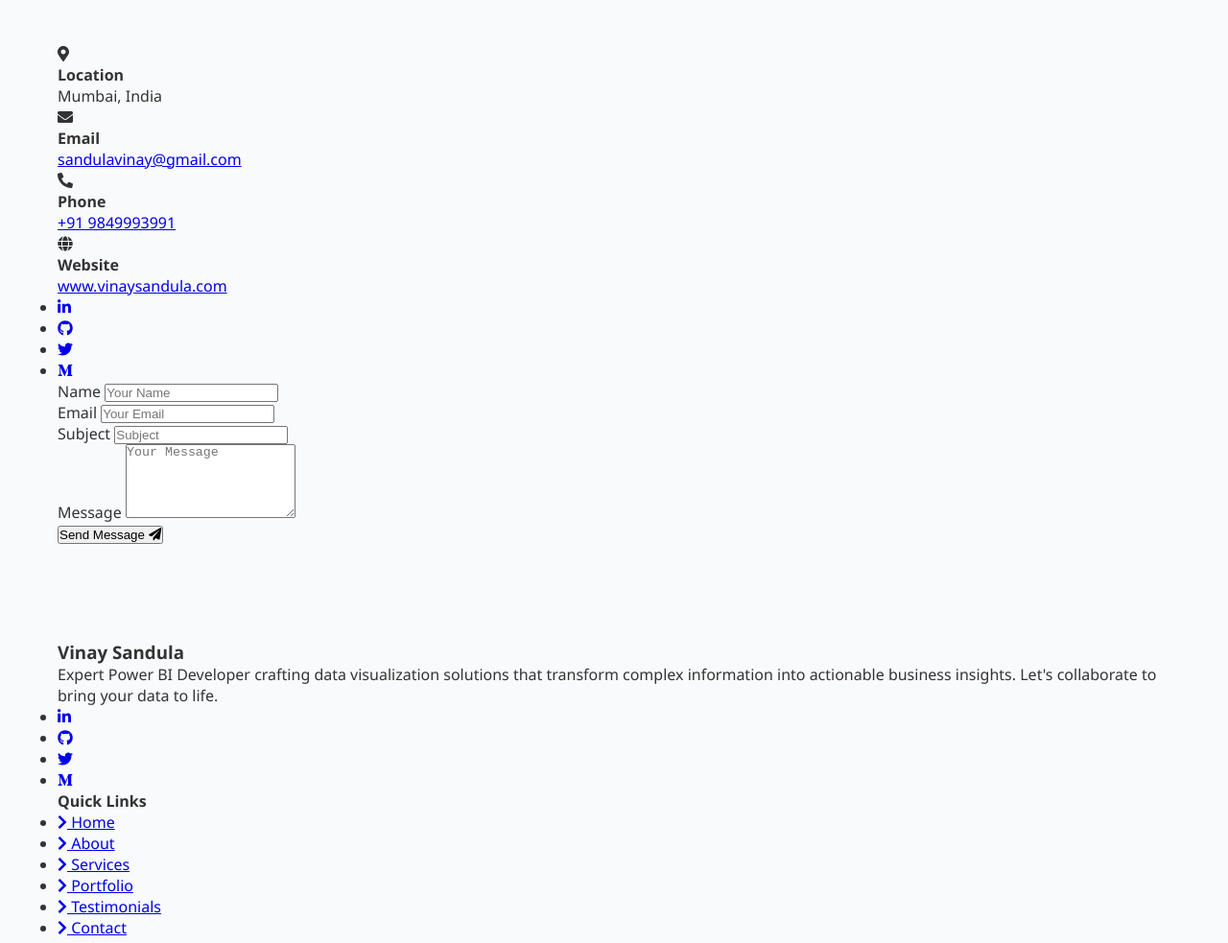
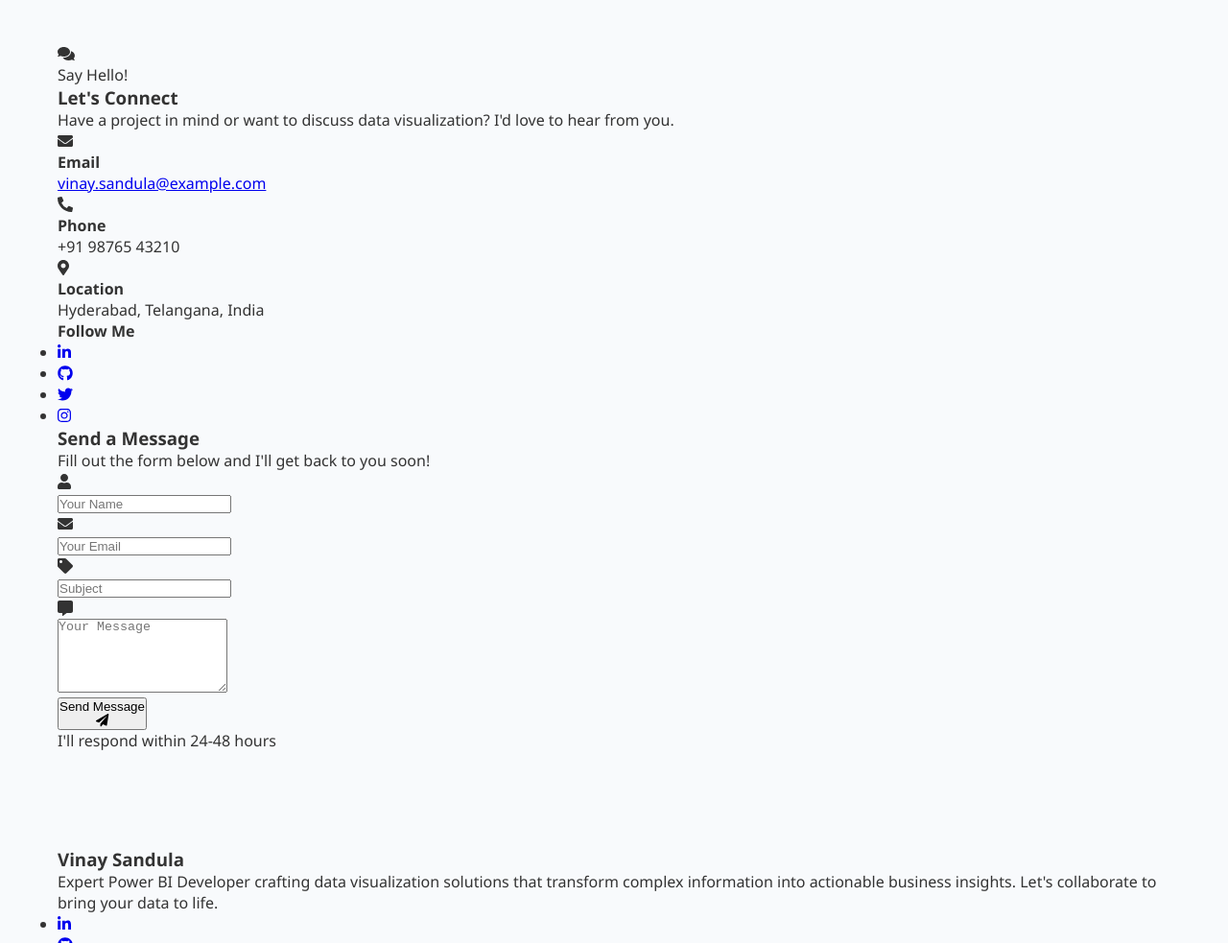
Before and after one commit to SandulaVinay/BI, a plain HTML site: page index.html in a window 1280 px wide. Shown: the part 3700-4683 px from the top of the page at 96% size. Drawn offline with Linux system fonts and the light colour scheme; a script that the page names is missing.

Commit message:
Index.html

```diff
--- a/index.html
+++ b/index.html
@@ -726,97 +726,151 @@
         </div>
       </div>
     </div>
- <section id="contact" class="fade-in">
+<section id="contact">
   <div class="container">
     <h2 class="section-title">Get In Touch</h2>
+
+    <!-- Decorative elements for visual appeal -->
+    <div class="contact-decoration">
+      <div class="decoration-circle"></div>
+      <div class="decoration-square"></div>
+      <div class="decoration-triangle"></div>
+    </div>
+
+    <div class="contact-wrapper">
+      <!-- Contact illustration -->
+      <div class="contact-illustration">
+        <div class="illustration-content">
+          <div class="illustration-circle"></div>
+          <div class="illustration-icon">
+            <i class="fas fa-comments"></i>
+          </div>
+        </div>
+      </div>
+
+      <!-- Contact container with enhanced design -->
       <div class="contact-container">
+        <!-- Left side - Contact Info -->
         <div class="contact-info">
-          <div class="contact-info-item">
-            <div class="contact-icon">
+          <div class="info-header">
+            <div class="info-badge">Say Hello!</div>
+            <h3>Let's Connect</h3>
+            <p>Have a project in mind or want to discuss data visualization? I'd love to hear from you.</p>
+          </div>
+
+          <div class="info-cards">
+            <div class="info-card">
+              <div class="info-card-icon">
+                <i class="fas fa-envelope"></i>
+              </div>
+              <div class="info-card-content">
+                <h4>Email</h4>
+                <a href="mailto:vinay.sandula@example.com">vinay.sandula@example.com</a>
+              </div>
+            </div>
+
+            <div class="info-card">
+              <div class="info-card-icon">
+                <i class="fas fa-phone-alt"></i>
+              </div>
+              <div class="info-card-content">
+                <h4>Phone</h4>
+                <p>+91 98765 43210</p>
+              </div>
+            </div>
+
+            <div class="info-card">
+              <div class="info-card-icon">
                 <i class="fas fa-map-marker-alt"></i>
               </div>
-            <div class="contact-info-content">
+              <div class="info-card-content">
                 <h4>Location</h4>
-              <p>Mumbai, India</p>
+                <p>Hyderabad, Telangana, India</p>
               </div>
             </div>
-          <div class="contact-info-item">
-            <div class="contact-icon">
-              <i class="fas fa-envelope"></i>
           </div>
-            <div class="contact-info-content">
-              <h4>Email</h4>
-              <a href="mailto:sandulavinay@gmail.com">sandulavinay@gmail.com</a>
-            </div>
-          </div>
-          <div class="contact-info-item">
-            <div class="contact-icon">
-              <i class="fas fa-phone-alt"></i>
-            </div>
-            <div class="contact-info-content">
-              <h4>Phone</h4>
-              <a href="tel:+919849993991">+91 9849993991</a>
-            </div>
-          </div>
-          <div class="contact-info-item">
-            <div class="contact-icon">
-              <i class="fas fa-globe"></i>
-            </div>
-            <div class="contact-info-content">
-              <h4>Website</h4>
-              <a href="https://www.vinaysandula.com" target="_blank" rel="noopener noreferrer">www.vinaysandula.com</a>
-            </div>
-          </div>
+
+          <div class="social-section">
+            <h4>Follow Me</h4>
             <ul class="social-links">
               <li>
-              <a href="https://www.linkedin.com/in/vinay-sandula" class="social-link" title="LinkedIn" target="_blank" rel="noopener noreferrer">
+                <a href="#" class="social-link linkedin">
                   <i class="fab fa-linkedin-in"></i>
                 </a>
               </li>
               <li>
-              <a href="https://github.com/https://github.com/SandulaVinay" class="social-link" title="GitHub" target="_blank" rel="noopener noreferrer">
+                <a href="#" class="social-link github">
                   <i class="fab fa-github"></i>
                 </a>
               </li>
               <li>
-              <a href="https://twitter.com/svinay88" class="social-link" title="Twitter" target="_blank" rel="noopener noreferrer">
+                <a href="#" class="social-link twitter">
                   <i class="fab fa-twitter"></i>
                 </a>
               </li>
               <li>
-              <a href="https://medium.com/@vinay-sandula" class="social-link" title="Medium" target="_blank" rel="noopener noreferrer">
-                <i class="fab fa-medium-m"></i>
+                <a href="#" class="social-link instagram">
+                  <i class="fab fa-instagram"></i>
                 </a>
               </li>
             </ul>
           </div>
+        </div>
+
+        <!-- Right side - Contact Form -->
         <div class="contact-form">
-          <form id="contactForm" action="https://formspree.io/f/xgvkoykk" method="POST">
+          <div class="form-header">
+            <h3>Send a Message</h3>
+            <p>Fill out the form below and I'll get back to you soon!</p>
+          </div>
+
+          <form id="contactForm">
+            <div class="form-row">
               <div class="form-group">
-              <label for="name" class="form-label">Name</label>
-              <input type="text" id="name" name="name" class="form-control" placeholder="Your Name" required>
+                <div class="input-icon">
+                  <i class="fas fa-user"></i>
                 </div>
+                <input type="text" id="name" name="name" placeholder="Your Name" class="form-control" required>
+              </div>
+
               <div class="form-group">
-              <label for="email" class="form-label">Email</label>
-              <input type="email" id="email" name="email" class="form-control" placeholder="Your Email" required>
+                <div class="input-icon">
+                  <i class="fas fa-envelope"></i>
                 </div>
+                <input type="email" id="email" name="email" placeholder="Your Email" class="form-control" required>
+              </div>
+            </div>
+
             <div class="form-group">
-              <label for="subject" class="form-label">Subject</label>
-              <input type="text" id="subject" name="subject" class="form-control" placeholder="Subject" required>
+              <div class="input-icon">
+                <i class="fas fa-tag"></i>
               </div>
+              <input type="text" id="subject" name="subject" placeholder="Subject" class="form-control" required>
+            </div>
+
             <div class="form-group">
-              <label for="message" class="form-label">Message</label>
-              <textarea id="message" name="message" class="form-control" placeholder="Your Message" rows="5" required></textarea>
+              <div class="input-icon textarea-icon">
+                <i class="fas fa-comment-alt"></i>
               </div>
+              <textarea id="message" name="message" rows="5" placeholder="Your Message" class="form-control" required></textarea>
+            </div>
+
             <button type="submit" class="form-btn">
-              Send Message <i class="fas fa-paper-plane"></i>
+              <span>Send Message</span>
+              <div class="btn-icon">
+                <i class="fas fa-paper-plane"></i>
+              </div>
             </button>
           </form>
+
+          <div class="form-footer">
+            <p>I'll respond within 24-48 hours</p>
+          </div>
+        </div>
       </div>
     </div>
   </div>
 </section>
-
   <footer>
     <div class="container">
       <div class="footer-content">
```
Lines whose indentation alone changed are shown as unchanged.
